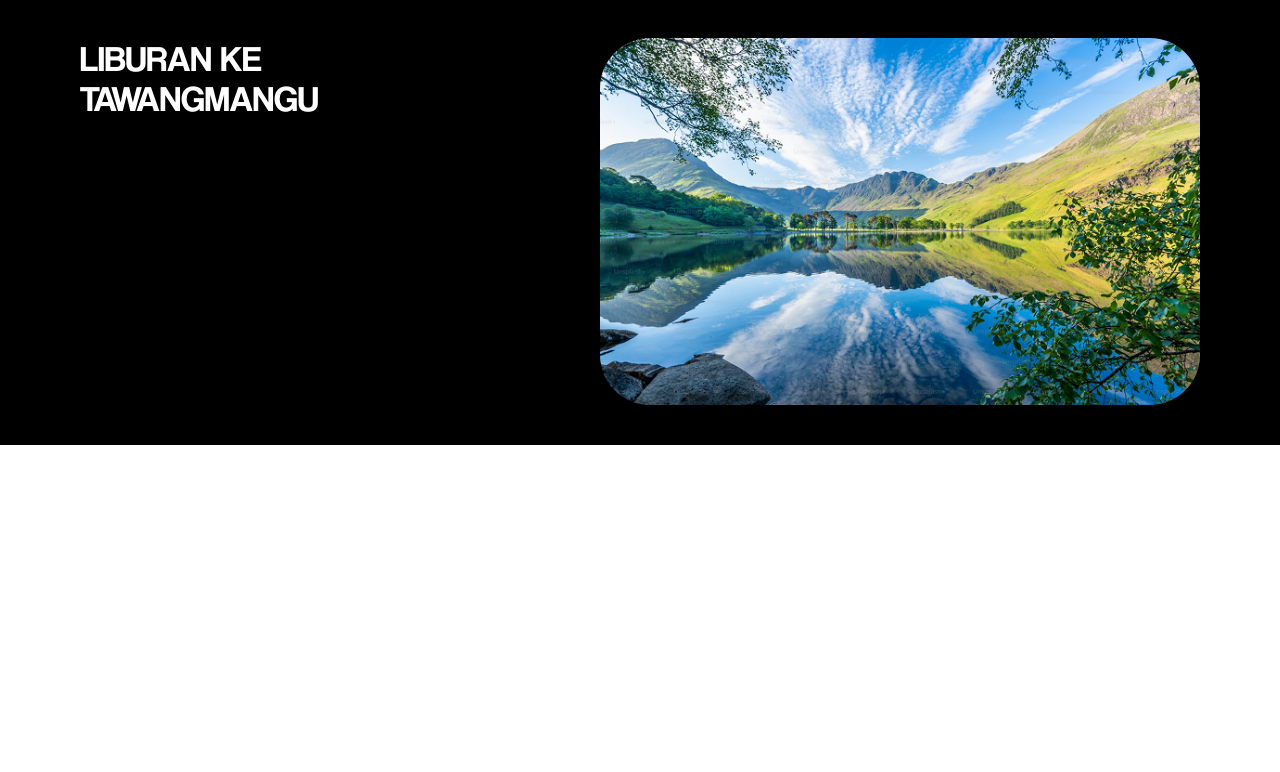
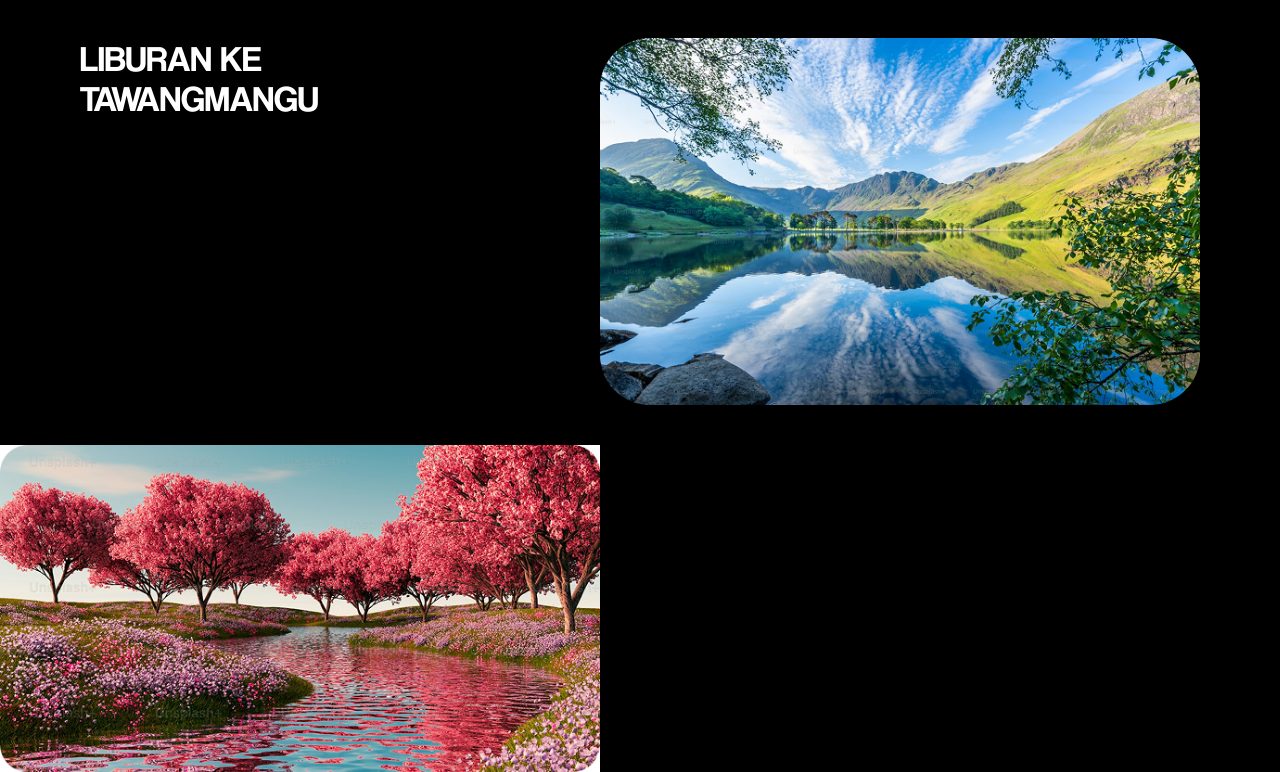
Before and after one commit to NexoraCommunity/Nexora_Profile, a Next.js app: page / in a window 1280 px wide. Shown: the part 10307-11079 px from the top of the page. Before the commit the page ends 10752 px from the top, so only its background shows below. Built offline with nearby package versions, Linux system fonts and the light colour scheme.

Commit message:
Gallery 2

```diff
--- a/src/Features/Homepage/Gallery.tsx
+++ b/src/Features/Homepage/Gallery.tsx
@@ -49,7 +49,9 @@ const Gallery = () => {
                     <h1 className='text-4xl'>LIBURAN KE <br/> TAWANGMANGU</h1>
                     <Image src={"/sourceImg/g2.jpg"} alt='g2' width={600} height={250} className='rounded-[50px]'/>
                 </div>
-
+            </div>
+            <div className=''>
+                <Image src={"/sourceImg/g3.jpg"} alt='g3' width={600} height={250}/>
             </div>
         </div>
     </div>
```
Also changed, not shown: public/sourceImg/g3.jpg (added).
